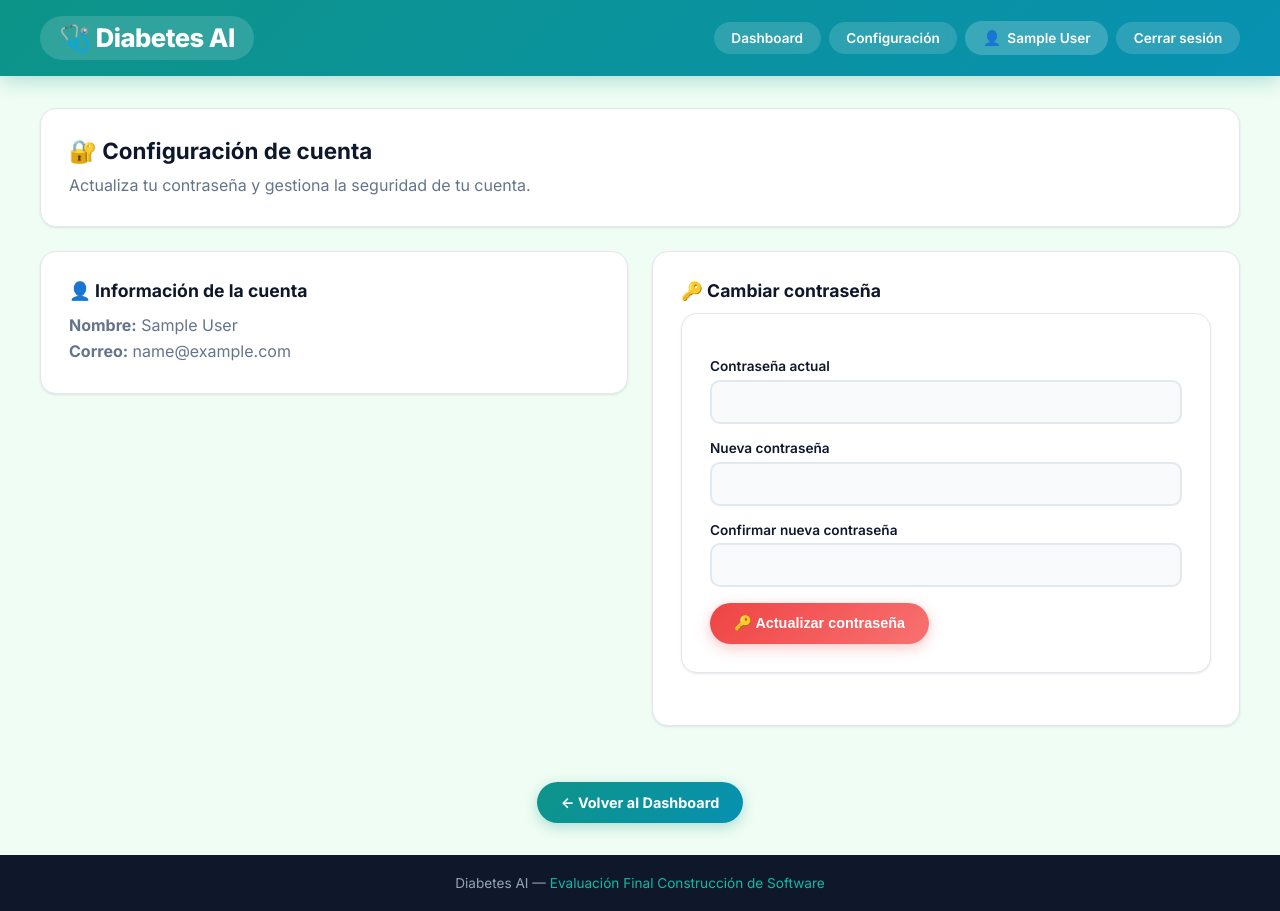
After one commit to rodrigoeduardo9/PaginaWEb, a Flask app: page /configuracion in a window 1280 px wide. The commit adds this page. Run offline with Flask 2, Linux system fonts and the light colour scheme; the visitor is signed in with stand-in values (Sample User, id 1).

Commit message:
Separar configuracion de cuenta a su propia pagina /configuracion

```diff
--- a/Diabetes_AI/app.py
+++ b/Diabetes_AI/app.py
@@ -389,40 +389,7 @@ def dashboard():
                 flash('No se encontr\u00f3 el modelo (modelo_acantosis.keras).', 'info')
             return redirect(url_for('dashboard'))
 
-        if form_type == 'settings':
-            current_password = request.form['current_password']
-            new_password = request.form['new_password']
-            confirm_password = request.form['confirm_password']
-            if not current_password or not new_password or not confirm_password:
-                flash('Completa todos los campos de contrase\u00f1a.', 'error')
-                return redirect(url_for('dashboard'))
-            if new_password != confirm_password:
-                flash('La nueva contrase\u00f1a y la confirmaci\u00f3n no coinciden.', 'error')
-                return redirect(url_for('dashboard'))
-            conn = get_db_connection()
-            cursor = conn.cursor(dictionary=True) if not is_sqlite_connection(conn) else conn.cursor()
-            placeholder = db_placeholder(conn)
-            cursor.execute(
-                f'SELECT password FROM usuarios WHERE id_usuario = {placeholder}',
-                (current_user['id'],),
-            )
-            user = cursor.fetchone()
-            stored_password = user['password']
-            if not stored_password or not check_password_hash(stored_password, current_password):
-                flash('Contrase\u00f1a actual incorrecta.', 'error')
-                cursor.close()
-                conn.close()
-                return redirect(url_for('dashboard'))
-            hashed_password = generate_password_hash(new_password)
-            cursor.execute(
-                f'UPDATE usuarios SET password = {placeholder} WHERE id_usuario = {placeholder}',
-                (hashed_password, current_user['id']),
-            )
-            conn.commit()
-            cursor.close()
-            conn.close()
-            flash('Contrase\u00f1a actualizada correctamente.', 'success')
-            return redirect(url_for('dashboard'))
+
 
     conn = get_db_connection()
     cursor = conn.cursor(dictionary=True) if not is_sqlite_connection(conn) else conn.cursor()
@@ -448,6 +415,47 @@ def dashboard():
     )
 
 
+@app.route('/configuracion', methods=['GET', 'POST'])
+@login_required
+def configuracion():
+    current_user = get_current_user()
+    if request.method == 'POST':
+        current_password = request.form['current_password']
+        new_password = request.form['new_password']
+        confirm_password = request.form['confirm_password']
+        if not current_password or not new_password or not confirm_password:
+            flash('Completa todos los campos de contrase\u00f1a.', 'error')
+            return redirect(url_for('configuracion'))
+        if new_password != confirm_password:
+            flash('La nueva contrase\u00f1a y la confirmaci\u00f3n no coinciden.', 'error')
+            return redirect(url_for('configuracion'))
+        conn = get_db_connection()
+        cursor = conn.cursor(dictionary=True) if not is_sqlite_connection(conn) else conn.cursor()
+        placeholder = db_placeholder(conn)
+        cursor.execute(
+            f'SELECT password FROM usuarios WHERE id_usuario = {placeholder}',
+            (current_user['id'],),
+        )
+        user = cursor.fetchone()
+        stored_password = user['password']
+        if not stored_password or not check_password_hash(stored_password, current_password):
+            flash('Contrase\u00f1a actual incorrecta.', 'error')
+            cursor.close()
+            conn.close()
+            return redirect(url_for('configuracion'))
+        hashed_password = generate_password_hash(new_password)
+        cursor.execute(
+            f'UPDATE usuarios SET password = {placeholder} WHERE id_usuario = {placeholder}',
+            (hashed_password, current_user['id']),
+        )
+        conn.commit()
+        cursor.close()
+        conn.close()
+        flash('Contrase\u00f1a actualizada correctamente.', 'success')
+        return redirect(url_for('configuracion'))
+    return render_template('settings.html', title='Configuraci\u00f3n de cuenta', current_user=current_user)
+
+
 # Preload model at startup to avoid timeout on first request
 try:
     get_acantosis_model()
--- a/Diabetes_AI/templates/base.html
+++ b/Diabetes_AI/templates/base.html
@@ -15,6 +15,7 @@
       <nav>
         {% if current_user %}
           <a href="{{ url_for('dashboard') }}">Dashboard</a>
+          <a href="{{ url_for('configuracion') }}">Configuración</a>
           <span class="nav-user">{{ current_user.nombre }}</span>
           <a href="{{ url_for('logout') }}">Cerrar sesión</a>
         {% else %}
--- /dev/null
+++ b/Diabetes_AI/templates/settings.html
@@ -0,0 +1,32 @@
+{% extends 'base.html' %}
+{% block content %}
+<section class="hero">
+  <h2>🔐 Configuración de cuenta</h2>
+  <p>Actualiza tu contraseña y gestiona la seguridad de tu cuenta.</p>
+</section>
+
+<div class="dashboard-grid">
+  <section class="card">
+    <h3>👤 Información de la cuenta</h3>
+    <p><strong>Nombre:</strong> {{ current_user.nombre }}</p>
+    <p><strong>Correo:</strong> {{ current_user.correo }}</p>
+  </section>
+
+  <section class="card">
+    <h3>🔑 Cambiar contraseña</h3>
+    <form action="" method="post" class="form-card">
+      <label for="current_password">Contraseña actual</label>
+      <input type="password" id="current_password" name="current_password" required>
+      <label for="new_password">Nueva contraseña</label>
+      <input type="password" id="new_password" name="new_password" required>
+      <label for="confirm_password">Confirmar nueva contraseña</label>
+      <input type="password" id="confirm_password" name="confirm_password" required>
+      <button type="submit" class="button danger">🔑 Actualizar contraseña</button>
+    </form>
+  </section>
+</div>
+
+<p style="text-align: center; margin-top: 1rem;">
+  <a href="{{ url_for('dashboard') }}" class="button">← Volver al Dashboard</a>
+</p>
+{% endblock %}
```
Also changed, not shown: Diabetes_AI/templates/dashboard.html (+2 -15 lines).
